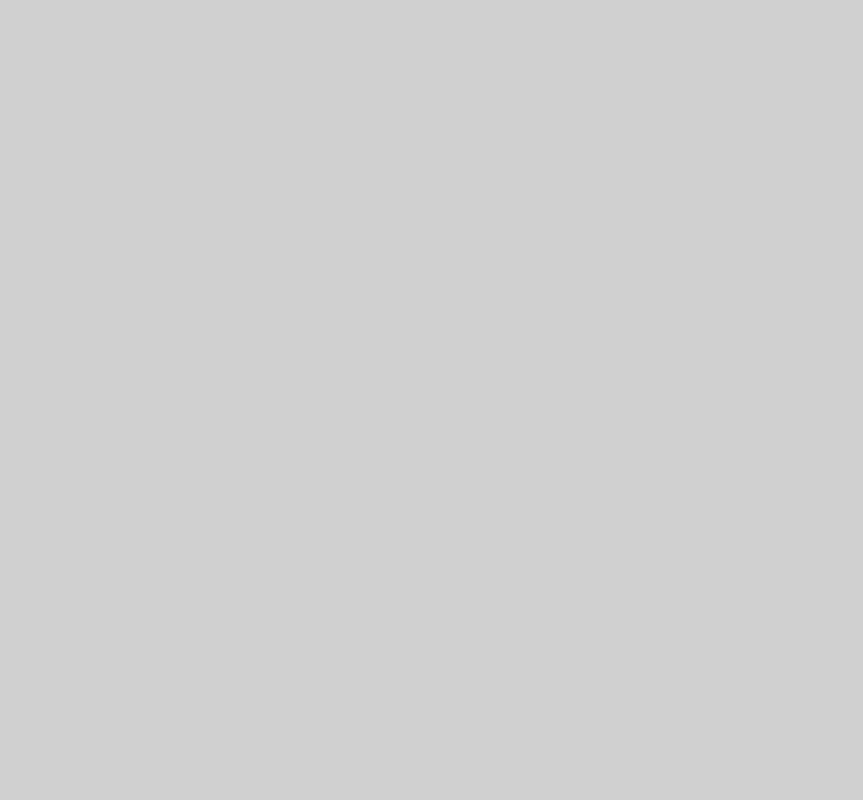
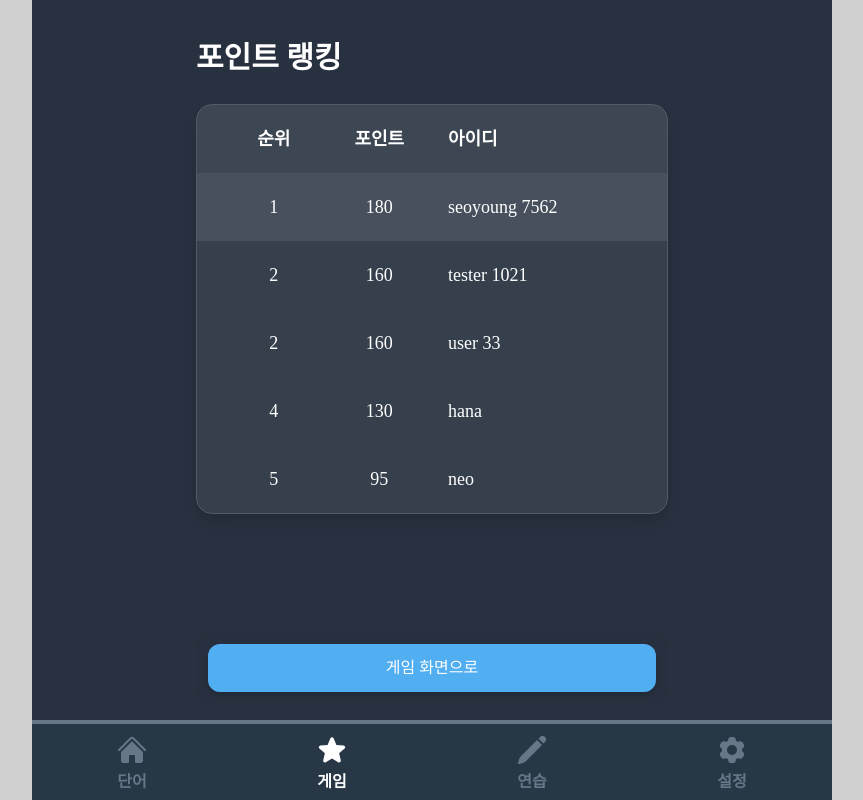
Before and after one commit to AI-X-Team-2/Final_Front, a React (Vite) app: page /ranking in a window 1280 px wide. Before the commit this address had no page. Shown: the whole page, without its empty margins (208-1071 px from the left). Built offline with nearby package versions, Linux system fonts and the light colour scheme.

Commit message:
랭킹 페이지

```diff
--- a/src/App.jsx
+++ b/src/App.jsx
@@ -15,6 +15,9 @@ import Login from './pages/Login';
 import Register from './pages/Register';
 import LoginRegisterLayout from './component/LoginRegisterLayout';
 import Practice from './component/Practice';
+
+// ✅ 추가: 랭킹 페이지
+import Ranking from './pages/Ranking';
 
 function App() {
   return (
@@ -40,6 +43,8 @@ function App() {
           <Route path="/daily" element={<DailyStep />} />
           <Route path="/practice" element={<Practice />} />
 
+          {/* ✅ 추가: 랭킹 페이지 라우트 */}
+          <Route path="/ranking" element={<Ranking />} />
 
         </Route>
       </Routes>
--- a/src/component/FooterBar.jsx
+++ b/src/component/FooterBar.jsx
@@ -10,7 +10,7 @@ import { Link , useLocation } from 'react-router-dom'
 
 const navItems = [
   { name: '단어', icon: HomeIcon, path: '/' },
-  { name: '게임', icon: StarIcon, path: '/game' },
+  { name: '게임', icon: StarIcon, path: '/ranking' },
   { name: '연습', icon: PencilIcon, path: '/practice' },
   { name: '설정', icon: Cog6ToothIcon, path: '/settings' }
 ]
--- /dev/null
+++ b/src/pages/Ranking.jsx
@@ -0,0 +1,76 @@
+// src/pages/Ranking.jsx
+import React, { useMemo } from "react";
+import { useNavigate } from "react-router-dom";
+import MainButton from "../component/MainButton";
+
+// 임시 데이터 (백엔드 연동 전 테스트용)
+const MOCK_SCORES = [
+  { id: "seoyoung 7562", points: 180 },
+  { id: "tester 1021", points: 160 },
+  { id: "user 33", points: 160 },
+  { id: "hana", points: 130 },
+  { id: "neo", points: 95 },
+];
+
+export default function Ranking() {
+  const navigate = useNavigate();
+
+  // 동점자 동일순위 처리 + 내림차순
+  const rows = useMemo(() => {
+    const sorted = [...MOCK_SCORES].sort((a, b) => b.points - a.points);
+    let lastPoints = null; // <-- 타입 표기 제거 (JS에서는 이렇게만)
+    let lastRank = 0;
+    return sorted.map((p, i) => {
+      const rank = p.points === lastPoints ? lastRank : i + 1;
+      lastPoints = p.points;
+      lastRank = rank;
+      return { ...p, rank };
+    });
+  }, []);
+
+  const goGame = () => navigate("/game");
+
+  return (
+    <div className="min-h-screen bg-[#27313F] text-white flex flex-col items-center">
+      {/* 본문: 폭/글자/여백 키움 + 하단 고정 요소(버튼/탭바)만큼 여유 패딩 */}
+      <div className="w-full max-w-[520px] px-6 pt-10 pb-44">
+        {/* 타이틀 크게 */}
+        <h1 className="text-3xl font-bold mb-7">포인트 랭킹</h1>
+
+        {/* 표 카드 */}
+        <div className="rounded-2xl border border-white/20 overflow-hidden shadow-lg">
+          {/* 헤더 (크게) */}
+          <div className="grid grid-cols-12 bg-white/10 py-5 px-6 text-lg font-semibold">
+            <div className="col-span-3 text-center">순위</div>
+            <div className="col-span-3 text-center">포인트</div>
+            <div className="col-span-6 pl-4">아이디</div>
+          </div>
+
+          {/* 데이터 행 */}
+          {rows.map((r, idx) => (
+            <div
+              key={`${r.id}-${idx}`}
+              className={`grid grid-cols-12 items-center px-6 py-5 text-lg ${
+                idx === 0 ? "bg-white/15" : "bg-white/[0.07]"
+              }`}
+            >
+              <div className="col-span-3 text-center">{r.rank}</div>
+              <div className="col-span-3 text-center">{r.points}</div>
+              <div className="col-span-6 pl-4 truncate">{r.id}</div>
+            </div>
+          ))}
+        </div>
+      </div>
+
+      {/* 하단 '고정' 버튼: 탭바와 겹치지 않게 위로 고정 */}
+      <div className="fixed left-0 right-0 bottom-24 z-50 pointer-events-none">
+        <div className="mx-auto w-full max-w-[520px] px-6">
+          <div className="rounded-2xl bg-[#27313F]/90 backdrop-blur-sm p-3 pointer-events-auto">
+            {/* MainButton 기본 w-[30rem] → 화면 폭에 맞게 덮어쓰기 */}
+            <MainButton label="게임 화면으로" onClick={goGame} className="w-full" />
+          </div>
+        </div>
+      </div>
+    </div>
+  );
+}
```
